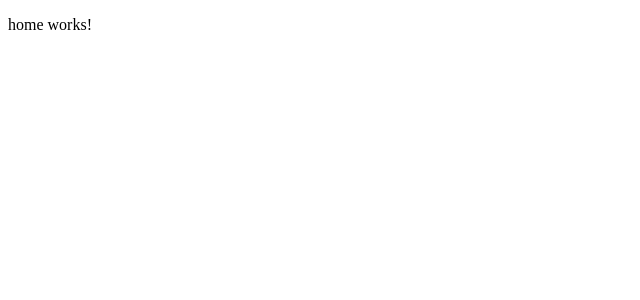
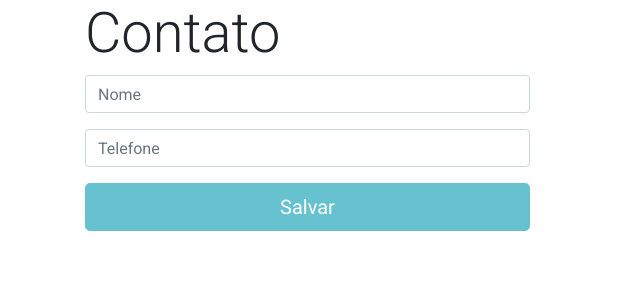
Before and after one commit to betinhooow/nicks-angular, an Angular app: page / in a window 1280 px wide. Shown: the top 300 px of the page, without its empty margins (0-640 px from the left). Built offline with nearby package versions, Linux system fonts and the light colour scheme.

Commit message:
Angular/material, bootstrap and contact form

```diff
--- a/angular.json
+++ b/angular.json
@@ -24,6 +24,7 @@
               "src/assets"
             ],
             "styles": [
+              "./node_modules/@angular/material/prebuilt-themes/indigo-pink.css",
               "src/styles.css"
             ],
             "scripts": []
@@ -88,6 +89,7 @@
               "src/assets"
             ],
             "styles": [
+              "./node_modules/@angular/material/prebuilt-themes/indigo-pink.css",
               "src/styles.css"
             ],
             "scripts": []
--- a/package.json
+++ b/package.json
@@ -12,10 +12,12 @@
   "private": true,
   "dependencies": {
     "@angular/animations": "~9.1.9",
+    "@angular/cdk": "^9.2.4",
     "@angular/common": "~9.1.9",
     "@angular/compiler": "~9.1.9",
     "@angular/core": "~9.1.9",
     "@angular/forms": "~9.1.9",
+    "@angular/material": "^9.2.4",
     "@angular/platform-browser": "~9.1.9",
     "@angular/platform-browser-dynamic": "~9.1.9",
     "@angular/router": "~9.1.9",
--- /dev/null
+++ b/src/app/contato-form/contato-form.component.html
@@ -0,0 +1,17 @@
+<h1 class="display-4">Contato</h1>
+<form #form="ngForm" autocomplete="off"  (submit)="onSubmit(form)">
+  <input type="hidden" name="id" #id="ngModel" [(ngModel)]="contato.id">
+  <div class="form-group">
+    <input name="nome" #nome="ngModel" [(ngModel)]="contato.nome" class="form-control" placeholder="Nome" required>
+    <div *ngIf="nome.invalid && nome.touched" class="validation-error">This field is required.</div>
+  </div>
+  <div class="form-group">
+    <input name="telefone" #telefone="ngModel" [(ngModel)]="contato.telefone" class="form-control"
+      placeholder="Telefone">
+  </div>
+  <div class="form-group">
+    <button type="submit" [disabled]="form.invalid" class="btn btn-lg btn-block btn-info">
+      Salvar </button>
+  </div>
+
+</form>
--- /dev/null
+++ b/src/app/contato-form/contato-form.component.ts
@@ -0,0 +1,27 @@
+import { Component, OnInit } from '@angular/core';
+import { NgForm } from '@angular/forms';
+
+export class Contato {
+  nome: string;
+  telefone: string;
+}
+
+@Component({
+  selector: 'app-contato-form',
+  templateUrl: './contato-form.component.html',
+  styleUrls: ['./contato-form.component.css']
+})
+export class ContatoFormComponent implements OnInit {
+
+  contato: Contato;
+  constructor() { }
+
+  ngOnInit(): void {
+    this.contato = new Contato();
+  }
+
+  onSubmit(form: NgForm){
+    console.log(form.value)
+  }
+
+}
--- a/src/app/home/home.component.html
+++ b/src/app/home/home.component.html
@@ -1 +1,7 @@
-<p>home works!</p>
+<div class="container">
+  <div class="row">
+    <div class="col-lg-5">
+      <app-contato-form></app-contato-form>
+    </div>
+  </div>
+</div>
--- a/src/index.html
+++ b/src/index.html
@@ -1,13 +1,39 @@
-<!doctype html>
+<!DOCTYPE html>
 <html lang="en">
-<head>
-  <meta charset="utf-8">
-  <title>NicksAngular</title>
-  <base href="/">
-  <meta name="viewport" content="width=device-width, initial-scale=1">
-  <link rel="icon" type="image/x-icon" href="favicon.ico">
+  <head>
+    <meta charset="utf-8" />
+    <title>NicksAngular</title>
+    <base href="/" />
+    <!-- CSS only -->
+    <link
+      rel="stylesheet"
+      href="https://stackpath.bootstrapcdn.com/bootstrap/4.5.0/css/bootstrap.min.css"
+      integrity="sha384-9aIt2nRpC12Uk9gS9baDl411NQApFmC26EwAOH8WgZl5MYYxFfc+NcPb1dKGj7Sk"
+      crossorigin="anonymous"
+    />
+
+    <meta name="viewport" content="width=device-width, initial-scale=1" />
+    <link rel="icon" type="image/x-icon" href="favicon.ico" />
+      <link href="https://fonts.googleapis.com/css?family=Roboto:300,400,500&display=swap" rel="stylesheet">
+    <link href="https://fonts.googleapis.com/icon?family=Material+Icons" rel="stylesheet">
 </head>
-<body>
-  <app-root></app-root>
-</body>
+  <body>
+    <app-root></app-root>
+    <!-- JS, Popper.js, and jQuery -->
+    <script
+      src="https://code.jquery.com/jquery-3.5.1.slim.min.js"
+      integrity="sha384-DfXdz2htPH0lsSSs5nCTpuj/zy4C+OGpamoFVy38MVBnE+IbbVYUew+OrCXaRkfj"
+      crossorigin="anonymous"
+    ></script>
+    <script
+      src="https://cdn.jsdelivr.net/npm/popper.js@1.16.0/dist/umd/popper.min.js"
+      integrity="sha384-Q6E9RHvbIyZFJoft+2mJbHaEWldlvI9IOYy5n3zV9zzTtmI3UksdQRVvoxMfooAo"
+      crossorigin="anonymous"
+    ></script>
+    <script
+      src="https://stackpath.bootstrapcdn.com/bootstrap/4.5.0/js/bootstrap.min.js"
+      integrity="sha384-OgVRvuATP1z7JjHLkuOU7Xw704+h835Lr+6QL9UvYjZE3Ipu6Tp75j7Bh/kR0JKI"
+      crossorigin="anonymous"
+    ></script>
+  </body>
 </html>
--- a/src/styles.css
+++ b/src/styles.css
@@ -1 +1,4 @@
 /* You can add global styles to this file, and also import other style files */
+
+html, body { height: 100%; }
+body { margin: 0; font-family: Roboto, "Helvetica Neue", sans-serif; }
```
Also changed, not shown: src/app/app.module.ts (+8 -2 lines), src/app/contato-form/contato-form.component.css (added), 1 other file (tests, documents, lock files or other folders).
